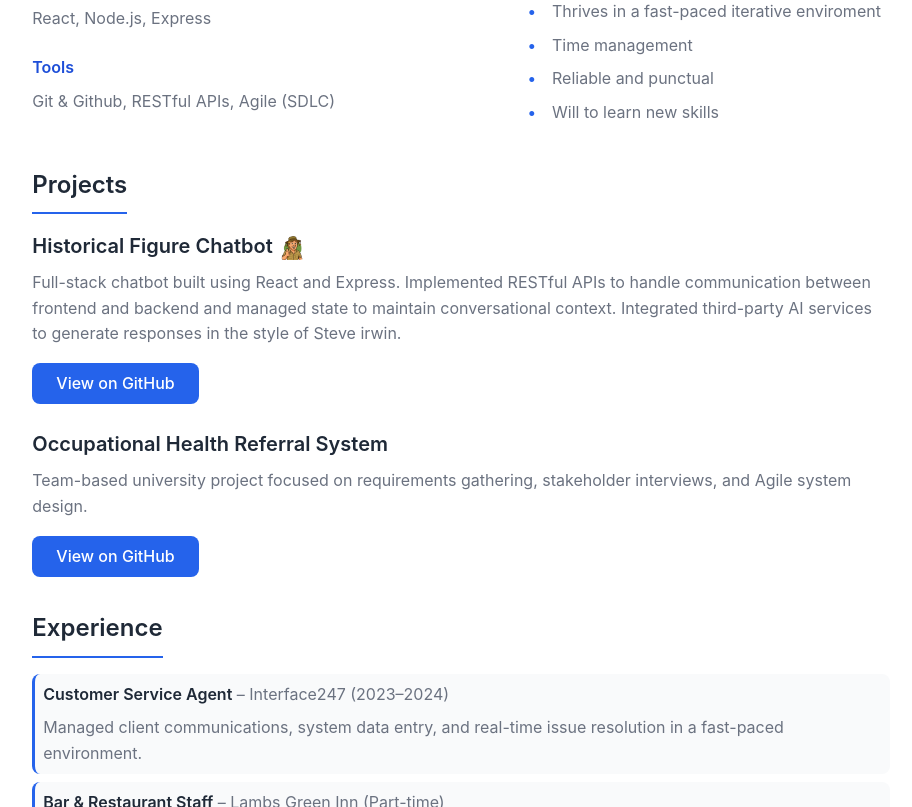
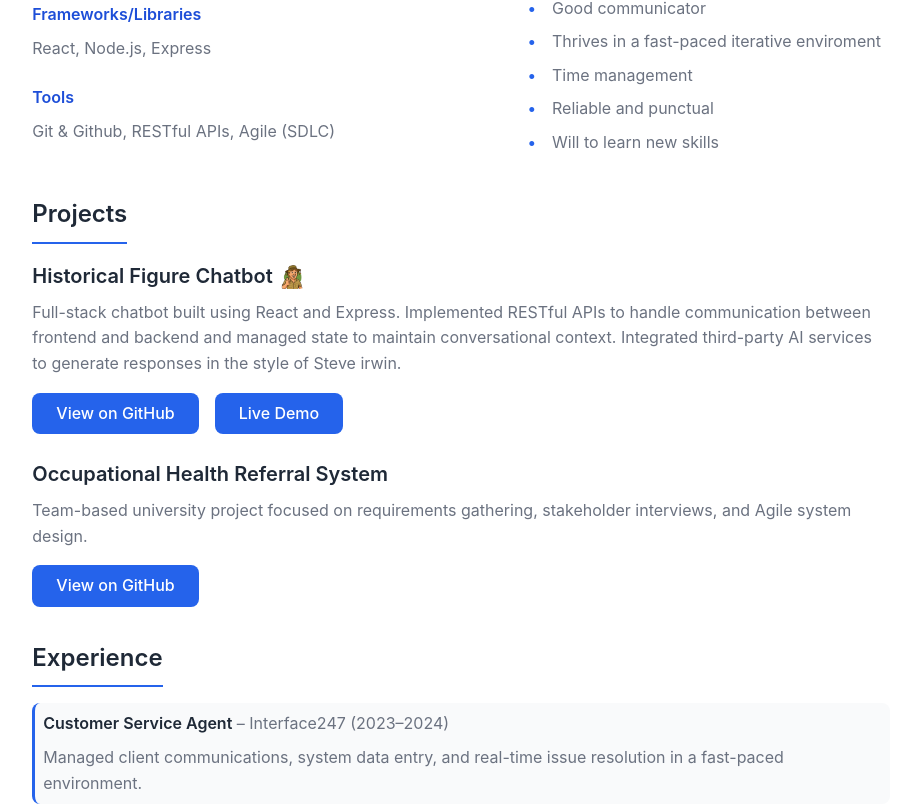
Before and after one commit to TrentJoe/joe-trent-portfolio, a React (Vite) app: page / in a window 1280 px wide. Shown: the part 521-1328 px from the top of the page, without its empty margins (136-1048 px from the left). Built offline with nearby package versions, Linux system fonts and the light colour scheme.

Commit message:
feat: add live demo link for Historical Figure Chatbot project and adjust link hover style

```diff
--- a/src/sections/Profile.jsx
+++ b/src/sections/Profile.jsx
@@ -3,7 +3,7 @@ export default function Profile() {
     <section className="profile">
       <h1>Joseph Trent CV</h1>
       <p>
-        I am a BSc Computer Science student at Bournemouth University and former Great Britain semi-professional athlete. Having spent three years living abroad to compete at the highest level, I have now successfully transitioned that same elite-level discipline and drive into a new passion for technology. I combine high pressure decision making with a strong technical foundation in Full-Stack Development (React, Express, Python). I am fully committed to my career in technology and am seeking an industrial placement to apply my high performance mindset and learn from experienced professionals.
+        I am a BSc Computer Science student at Bournemouth University and former Great Britain semi-professional athlete. Having spent three years living abroad to compete at the highest level, I have now successfully transitioned that same elite-level discipline and drive into a new passion for technology. I combine high pressure decision making with a strong technical foundation in Full-Stack Development (React, Express, Python). I am fully committed to my career in technology and am seeking an industrial placement to apply my high performance mindset and learn from experienced professionals. I am eager to gain experience in any technical role like software development, data science, DevOps, cloud computing and many more.
       </p>
     </section>
   )
--- a/src/sections/Projects.jsx
+++ b/src/sections/Projects.jsx
@@ -13,6 +13,7 @@ export default function Projects(){
         <a href="https://github.com/HistoricFigureChatbot/steve-irwin-chatbot.git">
           View on GitHub
         </a>
+        <a href= "https://www.steveirwin.tech/">Live Demo</a>
     </div>
     <div>
         <h3>Occupational Health Referral System</h3>
--- a/src/styles/main.css
+++ b/src/styles/main.css
@@ -214,6 +214,7 @@ a:hover {
   color: white;
   border-radius: var(--border-radius);
   transition: background-color 0.2s ease, transform 0.2s ease;
+  margin-right: var(--spacing-sm);
 }
 
 .projects a:hover {
```
